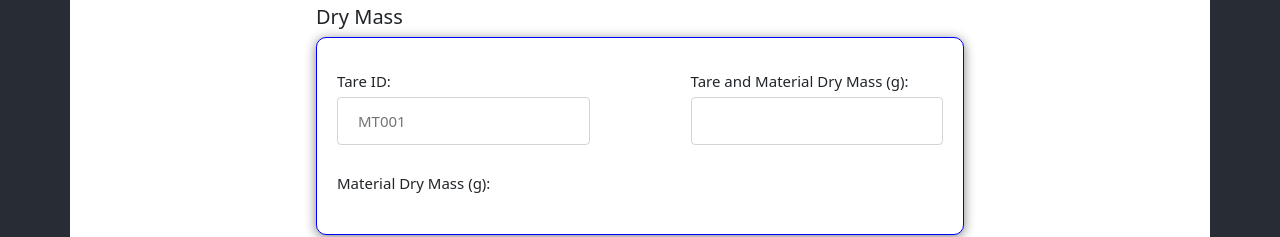
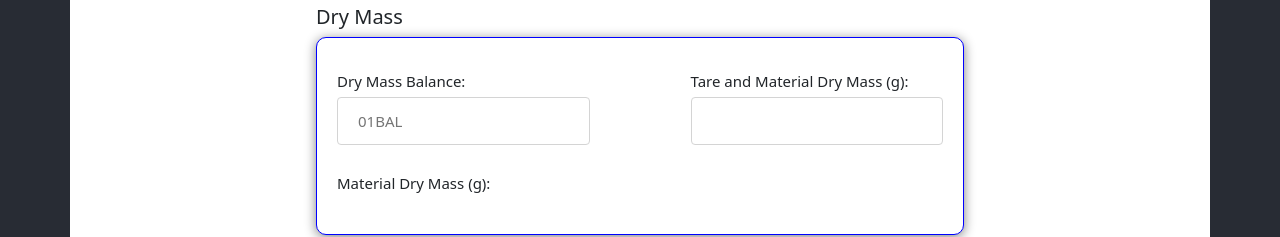
Before and after one commit to tingfukai/moisture, a React (Create React App) app: page / in a window 1280 px wide. Shown: the part 451-688 px from the top of the page. Built offline with nearby package versions, Linux system fonts and the light colour scheme.

Commit message:
fixed problem in dry mass

```diff
--- a/src/components/body/dry_mas.js
+++ b/src/components/body/dry_mas.js
@@ -3,7 +3,7 @@ import "./style.scss"
 import { Container } from 'react-bootstrap';
 
 const DryMass = ({ tareMass, handleMaterialDryM }) => {
-    const [tareId, setTareId] = useState(null);
+    const [dryMB, setDryMB] = useState("01BAL");
     const [tareMDM, setTareMDM] = useState("");
 
 
@@ -18,12 +18,12 @@ const DryMass = ({ tareMass, handleMaterialDryM }) => {
                 <div className="  col">
                     <div className="  d-flex flex-wrap justify-content-between">
                         <div className="col-lg-5 col-12 Input">
-                            <label>Tare ID: </label>
+                            <label>Dry Mass Balance: </label>
                             <input
 
-                                placeholder='MT001'
+                                placeholder='01BAL'
                                 required
-                                onChange={(e) => setTareId(e.target.value)}
+                                onChange={(e) => setDryMB(e.target.value)}
                             />
 
                         </div>
--- a/src/components/body/measurement.js
+++ b/src/components/body/measurement.js
@@ -3,7 +3,7 @@ import "./style.scss"
 import { Container } from 'react-bootstrap';
 const Measurements = ({ handleMaterialWetM }) => {
 
-    const [tareId, setTareId] = useState(null);
+    const [tareId, setTareId] = useState("MT001");
     const [tareMass, setTareMass] = useState("");
     const [tareMWM, setTareMWM] = useState("");
 
```
